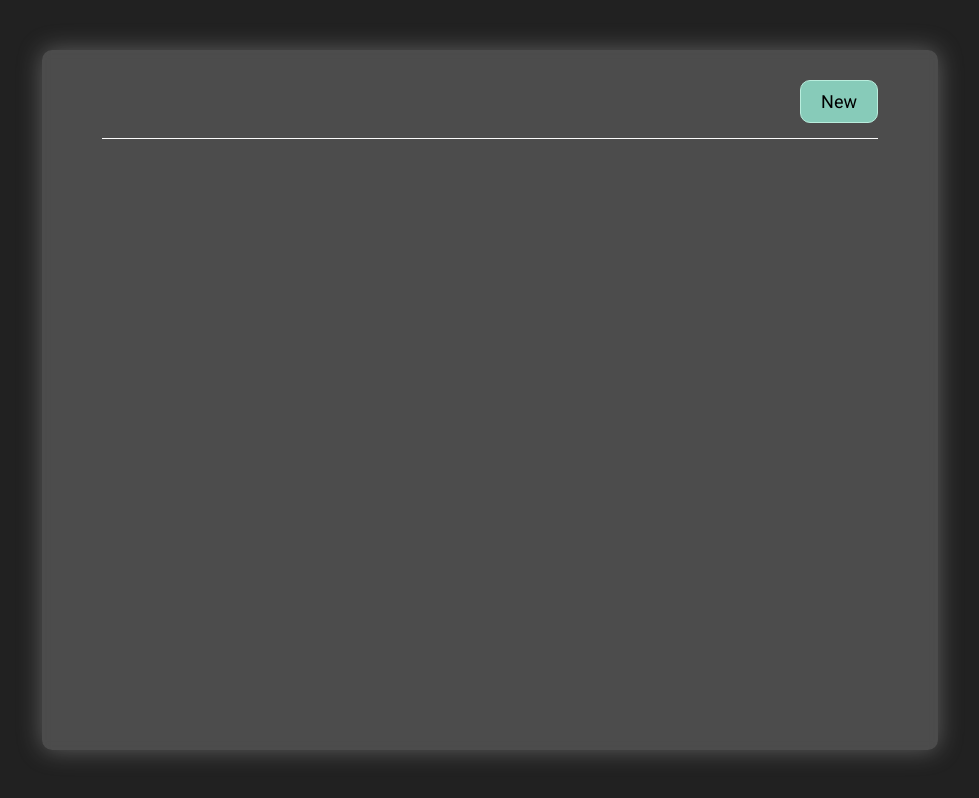
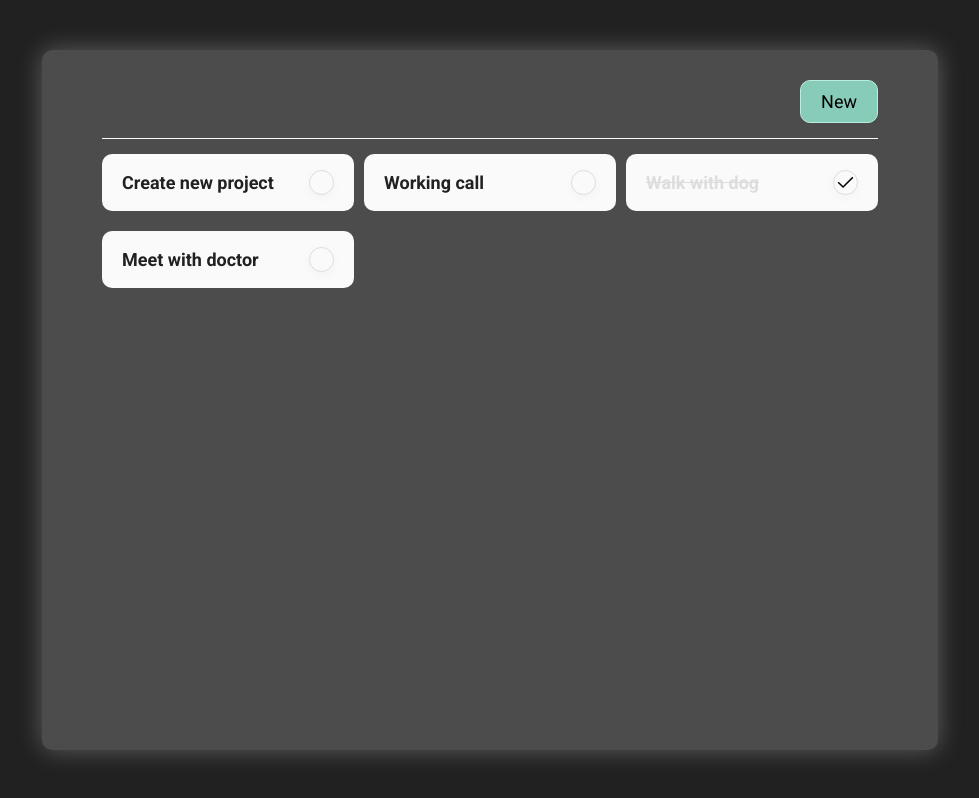
Before and after one commit to algorodev/objectives.io-client, a React (Vite) app: page / in a window 1280 px wide. Shown: the whole page, without its empty margins (150-1129 px from the left). Built offline with nearby package versions, Linux system fonts and the light colour scheme.

Commit message:
[FEATURE] use new components

```diff
--- a/src/pages/home/Home.tsx
+++ b/src/pages/home/Home.tsx
@@ -1,5 +1,6 @@
 import Container from '../../components/container/Container'
 import Separator from '../../components/separator/Separator'
+import TodoList from '../../components/todoList/TodoList'
 import HomeHeader from './homeHeader/HomeHeader'
 
 const Home = () => {
@@ -7,6 +8,7 @@ const Home = () => {
 		<Container>
 			<HomeHeader />
 			<Separator />
+			<TodoList />
 		</Container>
 	)
 }
```
Also changed, not shown: 1 other file (tests, documents, lock files or other folders).
